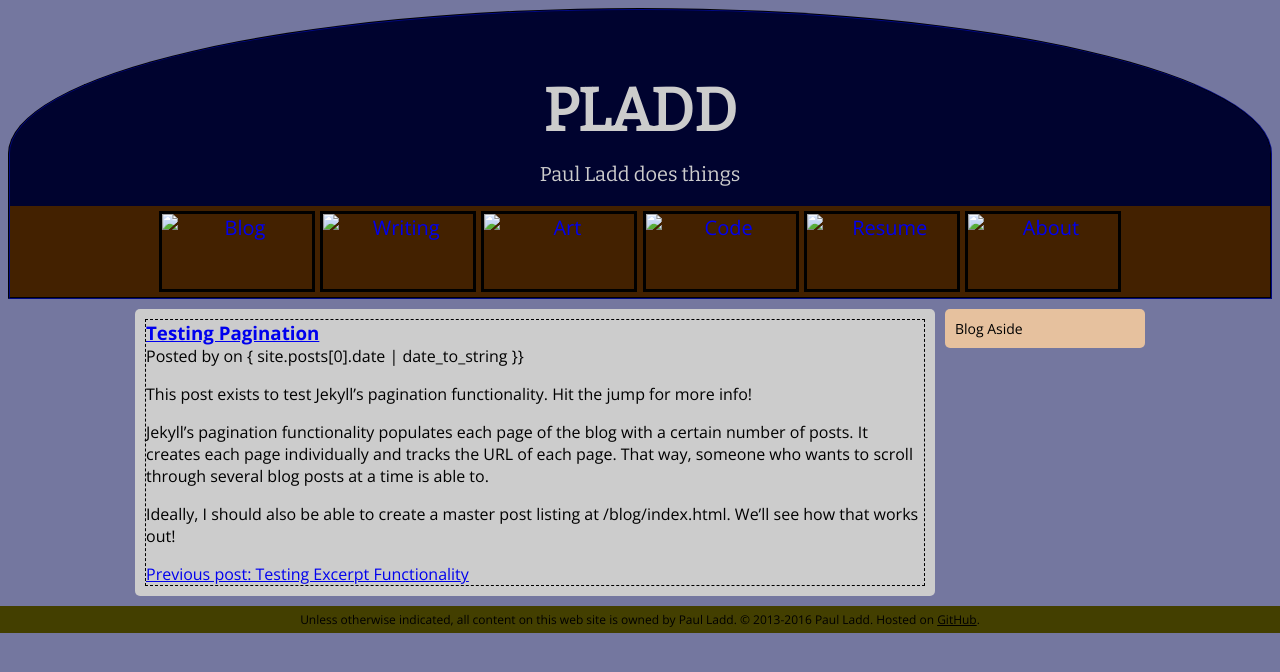
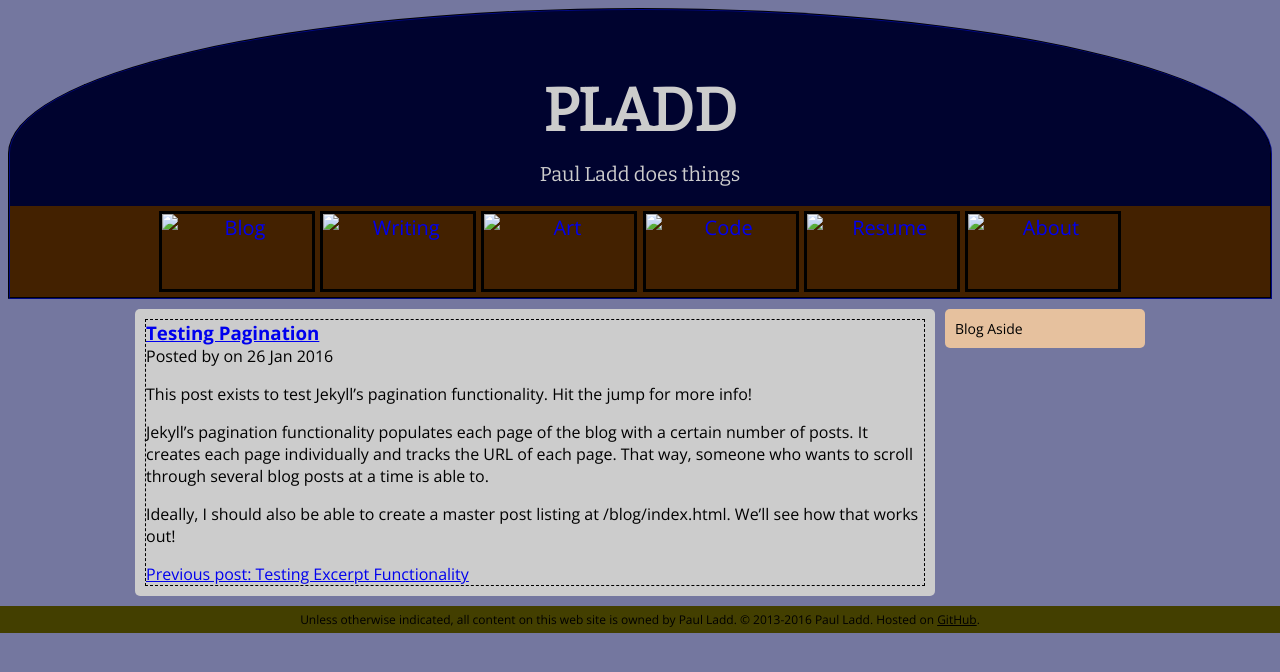
Before and after one commit to itspladd/personal-website-old, a Jekyll site: the page built from blog/index.html, in a window 1280 px wide. Shown: the top 672 px of the page. Built offline with Jekyll 4.4.1, drawn with Linux system fonts in a browser that asks for light colours.

Commit message:
Added missing bracket

```diff
--- a/blog/index.html
+++ b/blog/index.html
@@ -8,7 +8,7 @@ title: "Paul Ladd Does A Blog"
 <section>
     <article>
         <h1><a href="{{ site.posts[0].url }}">{{ site.posts[0].title }}</a></h1>
-        Posted by {{ site.posts[0].author }} on { site.posts[0].date | date_to_string }}
+        Posted by {{ site.posts[0].author }} on {{ site.posts[0].date | date_to_string }}
         <p>{{ site.posts[0].content }}</p>
         <a href="{{ site.posts[1].url }}">Previous post: {{ site.posts[1].title }}</a>
     </article>
```
